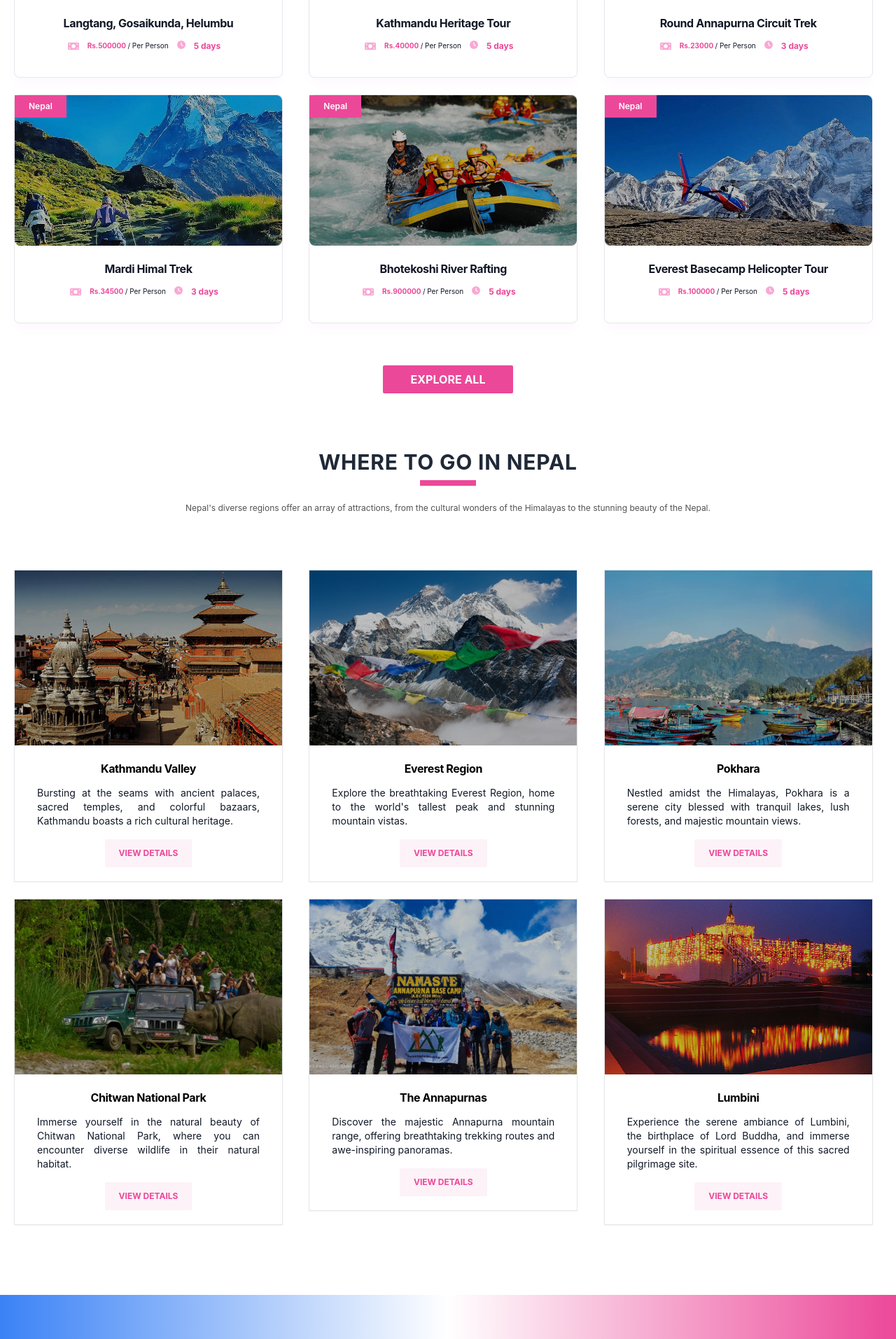
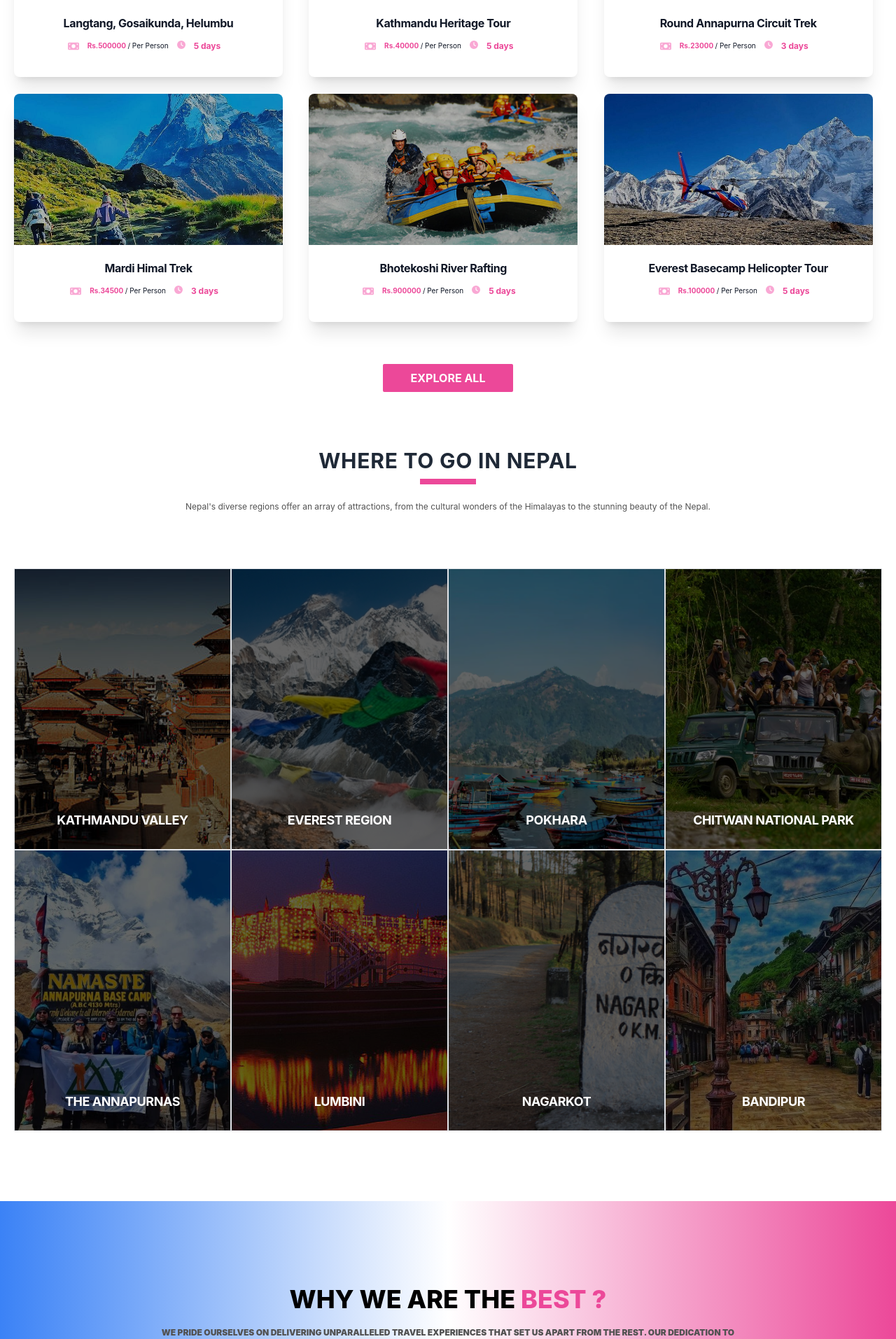
Before and after one commit to parashe/amazingnepal, a React (Create React App) app: page / in a window 1280 px wide. Shown: the part 1200-3113 px from the top of the page at 70% size. Built offline with nearby package versions, Linux system fonts and the light colour scheme.

Commit message:
added cahnges

```diff
--- a/src/App.tsx
+++ b/src/App.tsx
@@ -9,7 +9,6 @@ import { ContactPage } from "./Pages/contact";
 import { GalleryPage } from "./Pages/gallery";
 import { DestinationPage } from "./Pages/destinationPage";
 import ServicePage from "./Pages/service";
-import { About } from "./Components/window/About/about";
 import { AboutPage } from "./Pages/about";
 import { RecommendedDetailsPage } from "./Pages/recommendedDetails";
 // import ServicePage from "./Pages/service";
--- a/src/Components/UI/Card/card.tsx
+++ b/src/Components/UI/Card/card.tsx
@@ -41,19 +41,19 @@ export const DestinationCard: React.FC<DestinationCardProps> = ({
 }) => {
   return (
     <Link to={`/destination/${destination_id}`}>
-      <div className="w-full  gap-x-5 md:max-w-sm  bg-white border rounded-lg border-gray-200 shadow-lg cursor-pointer shadow-ui-third-theme hover:shadow-sm hover:shadow-pink-200 dark:bg-gray-800 relative">
+      <div className="w-full   md:max-w-sm  bg-white  rounded-lg  shadow-xl cursor-pointer  hover:shadow-sm hover:shadow-pink-200 dark:bg-gray-800 relative">
         <div className="w-full relative">
           <div className="relative ">
             <img
-              className="aspect-[16/9] object-cover w-full rounded-lg h-full max-h-[220px] brightness-75 "
+              className="aspect-[16/9] object-cover w-full rounded-t-lg h-full  max-h-[220px] brightness-75 "
               src={imageUrl && imageUrl[0]?.url}
               alt=""
             />
           </div>
 
-          <div className="absolute top-0 left-0 ml-0 bg-pink-500  ">
+          {/* <div className="absolute top-0 left-0 ml-0 bg-pink-500 rounded-lg shadow-lg">
   <p className="text-white px-5 py-2 text-xs font-semibold">Nepal</p>
-          </div>
+</div> */}
         </div>
 
         <div className="p-5">
@@ -97,31 +97,32 @@ export const RecommendedCard: React.FC<RecommendedCardProps> = ({
 }) => {
   return (
     <Link to={`/recommended/${id}`}>
-      <div className="w-full  gap-x-5 md:max-w-sm  bg-white border border-gray-200  rounded-xs  shadow-sm cursor-pointer hover:shadow-sm hover:shadow-pink-200 dark:bg-gray-800 relative">
-        <div className="w-full relative">
-          <div className="relative ">
+    <div className="relative w-full md:max-w-sm bg-white border border-gray-200 rounded-xs shadow-sm cursor-pointer overflow-hidden recommended-content">
+      <div className="relative">
         <img
-              className="aspect-[16/9] object-cover w-full rounded-xs h-full min-h-[250px] max-h-[400px] brightness-75 "
+          className="w-full h-full md:h-[400px] object-cover"
           src={imageUrl}
           alt=""
         />
+        <div className="absolute inset-0 bg-black opacity-60"></div>
       </div>
-        </div>
-
-        <div className="p-5">
-          <h5 className="mb-0 text-auto font-bold tracking-tight text-black leading-relaxed dark:text-white">
+      <div className="absolute inset-0 flex flex-col justify-end p-5">
+        <h5 className="mb-2 text-lg font-bold text-white uppercase tracking-tight leading-snug">
           {place}
         </h5>
-          <div className="text-justify flex flex-wrap justify-center py-3">
-            <p className="mb-1 text-sm  px-3 text-gray-900 dark:text-gray-400 ">
+
+        <div className="recommended-details px-3 py-3 transition-opacity duration-300 opacity-0 h-full absolute inset-0 top-1/3 bg-black bg-opacity-50">
+          <p className="mb-4 md:px-4 md:py-1 text-white text-sm  dark:text-gray-400">
             {description}
           </p>
-          </div>
-          <button className="px-5 py-3 text-center uppercase  text-xs font-bold  bg-pink-50 text-pink-500 hover:bg-pink-100 transition duration-300 cursor-pointer rounded-sm ">
+          <button className="px-5 py-3 text-center uppercase text-xs font-bold bg-pink-500 text-white hover:bg-pink-600 transition duration-300 cursor-pointer rounded-sm">
             View Details
           </button>
         </div>
       </div>
+    </div>
   </Link>
+
+
   );
 };
--- a/src/Components/atoms.tsx
+++ b/src/Components/atoms.tsx
@@ -363,6 +363,42 @@ export const GalleryLoadingSkeleton = () => {
     </div>
   );
 };
+export const HomeLoadingSkeleton = () => {
+  return (
+    <div className="flex justify-center items-center h-screen">
+      <div className="container mx-auto px-4 py-10">
+        {/* Navbar Skeleton */}
+        <div className="flex justify-between items-center mb-8 md:mt-64">
+          <div className="w-full h-6 bg-gray-200 rounded-md animate-pulse"></div>
+
+        </div>
+
+        {/* Slider Skeleton */}
+        <div className="mb-8">
+          <div className="w-full h-64 bg-gray-200 rounded-md animate-pulse"></div>
+        </div>
+
+        {/* Card Skeleton */}
+        <div className="grid grid-cols-1 sm:grid-cols-2 md:grid-cols-3 lg:grid-cols-4 gap-4">
+          {[...Array(8)].map((_, index) => (
+            <div key={index} className="bg-white rounded-md shadow-md animate-pulse">
+              <div className="h-48 bg-gray-200 rounded-t-md"></div>
+              <div className="p-4 flex flex-col justify-center items-center space-y-2 ">
+                <div className="w-24 text-center h-4 bg-gray-200 rounded-md"></div>
+                {/* <div className="w-full h-3 bg-gray-200 rounded-md"></div> */}
+                <div className="flex gap-6 justify-between">
+                  <div className="w-12 h-4 bg-gray-200 rounded-md"></div>
+                  <div className="w-12 h-4 bg-gray-200 rounded-md"></div>
+                </div>
+              </div>
+            </div>
+          ))}
+        </div>
+      </div>
+    </div>
+  );
+};
+
 
 export const Address = () => {
   const paragraph =
--- a/src/Components/window/Gallery/gallery.tsx
+++ b/src/Components/window/Gallery/gallery.tsx
@@ -1,7 +1,7 @@
 import React from "react";
 import { PhotoProvider, PhotoView } from "react-photo-view";
 import { galleryData } from "./data";
-import { GalleryLoadingSkeleton, Title } from "../../atoms";
+import { GalleryLoadingSkeleton } from "../../atoms";
 
 const Gallery = () => {
   const [showLoader, setShowLoader] = React.useState(true);
--- a/src/Components/window/Recommended/data.js
+++ b/src/Components/window/Recommended/data.js
@@ -60,8 +60,6 @@ export const recommendData = [
           },
         ],
       },
-
-
 
       {
         id: 11,
@@ -173,4 +171,16 @@ export const recommendData = [
       "Experience the serene ambiance of Lumbini, the birthplace of Lord Buddha, and immerse yourself in the spiritual essence of this sacred pilgrimage site.",
     imageUrl: "/assets/recommended/lumbini.jpeg",
   },
+  {
+    "id": 7,
+    "place": "Nagarkot",
+    "description": "Enjoy breathtaking views of the Himalayas from Nagarkot, a scenic hilltop destination known for its panoramic sunrise and sunset views.",
+    "imageUrl": "/assets/recommended/nagarkot.jpeg"
+  },
+  {
+    "id": 8,
+    "place": "Bandipur",
+    "description": "Experience the charm of Bandipur, a picturesque hilltop town renowned for its well-preserved Newari architecture and stunning mountain vistas.",
+    "imageUrl": "/assets/recommended/bandipur.jpeg"
+  }
 ];
--- a/src/Components/window/Recommended/recommended.tsx
+++ b/src/Components/window/Recommended/recommended.tsx
@@ -19,7 +19,7 @@ const Recommended: React.FC<RecommendedProps> = ({
   };
 
   const staticClassName =
-    "grid grid-cols-1 md:grid-cols-2 lg:grid-cols-2 xl:grid-cols-3 xxl:grid-cols-4 gap-6 md:pt-20 p-5";
+    "grid grid-cols-1 md:grid-cols-2 lg:grid-cols-3 xl:grid-cols-4 xxl:grid-cols-4 gap-0 md:pt-20 p-5";
   const finalClassName = className + " " + staticClassName;
   return (
     <div className="mt-10 md:mt-20 container mx-auto">
--- a/src/Components/window/Service/service.tsx
+++ b/src/Components/window/Service/service.tsx
@@ -1,7 +1,7 @@
 import React from "react";
 import { servicesData } from "./data";
 import { Card } from "../../UI/Card/card";
-import { Button, LoadingSkeleton, Title } from "../../atoms";
+import { Button, LoadingSkeleton } from "../../atoms";
 import { useParams } from "react-router-dom";
 import { useNavigate } from "react-router-dom";
 
--- a/src/Pages/gallery.tsx
+++ b/src/Pages/gallery.tsx
@@ -1,15 +1,9 @@
+import React from "react";
+import Layout from "../Components/layout";
+import Gallery from "../Components/window/Gallery/gallery";
+import { Breadcrumb } from "../Components/window/Breadcrumb/breadcrumb";
 
-import React from 'react'
-import Layout from '../Components/layout'
-import Gallery from '../Components/window/Gallery/gallery'
-import { Breadcrumb } from '../Components/window/Breadcrumb/breadcrumb';
-
-
-
-
-
-export const GalleryPage= () => {
-
+export const GalleryPage = () => {
   const breadcrumbItems = [
     {
       label: "Gallery",
@@ -26,10 +20,11 @@ export const GalleryPage= () => {
 
   return (
     <>
-    <Layout>
-      <Breadcrumb items={breadcrumbItems} />
-<Gallery/>
-    </Layout>
+      <Layout>
+        <Breadcrumb items={breadcrumbItems} />
+        <div className="container mx-auto px-4 md:py-5"></div>
+        <Gallery />
+      </Layout>
     </>
-  )
-}
+  );
+};
--- a/src/Pages/home.tsx
+++ b/src/Pages/home.tsx
@@ -5,7 +5,7 @@ import Whywe from "../Components/window/Whywe/whywe";
 import Destination from "../Components/window/Destination/destination";
 import Rating from "../Components/window/Rating/rating";
 import Recommended from "../Components/window/Recommended/recommended";
-import { GalleryLoadingSkeleton, LoadingSkeleton } from "../Components/atoms";
+import {  HomeLoadingSkeleton,} from "../Components/atoms";
 
 export const HomePage = () => {
   const [showLoader, setShowLoader] = React.useState(true);
@@ -14,7 +14,7 @@ export const HomePage = () => {
     // Set a timeout to hide the loader after 3 seconds
     const timeoutId = setTimeout(() => {
       setShowLoader(false);
-    }, 500);
+    }, 1000);
 
     // Clean up the timeout when the component unmounts
     return () => {
@@ -30,9 +30,9 @@ export const HomePage = () => {
     <>
       {showLoader ? (
         <>
-          <div className="text-center">
-            <GalleryLoadingSkeleton />
-            <LoadingSkeleton />
+          <div >
+
+            <HomeLoadingSkeleton />
           </div>
         </>
       ) : (
--- a/src/Pages/service.tsx
+++ b/src/Pages/service.tsx
@@ -22,7 +22,9 @@ const ServicePage = () => {
     <>
       <Layout>
         <Breadcrumb items={breadcrumbItems} />
+        <div className="container mx-auto px-4 py-10"></div>
         <Services />
+        <div className="container mx-auto px-4 py-10"></div>
         <AboutRating />
       </Layout>
     </>
--- a/src/index.css
+++ b/src/index.css
@@ -16,3 +16,13 @@ code {
   font-family: source-code-pro, Menlo, Monaco, Consolas, 'Courier New',
     monospace;
 }
+
+
+.recommended-content .recommended-details {
+  opacity: 0;
+}
+
+.recommended-content:hover .recommended-details {
+  background-color: rgba(0, 0, 0, 0.5);
+  opacity: 1;
+}
```
Also changed, not shown: public/assets/recommended/bandipur.jpeg (added), public/assets/recommended/nagarkot.jpeg (added). Lines whose indentation alone changed are shown as unchanged.
